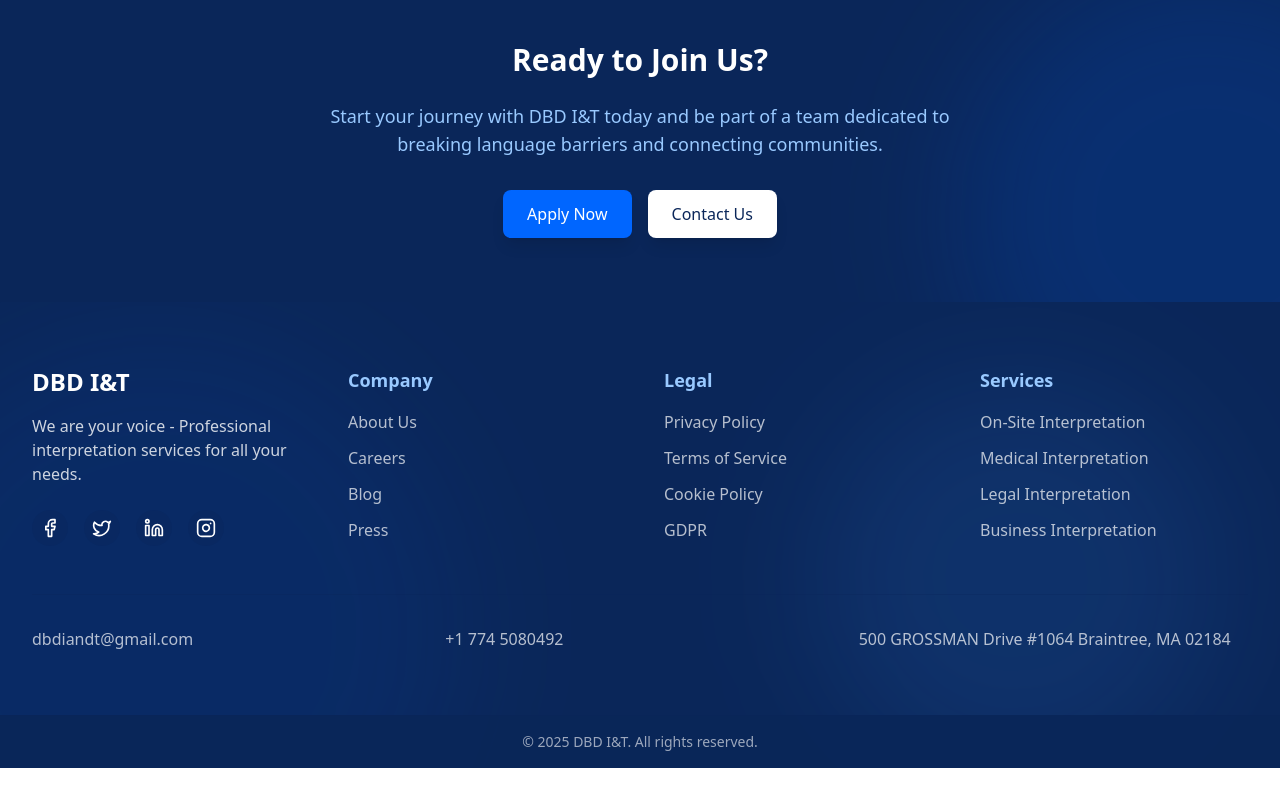
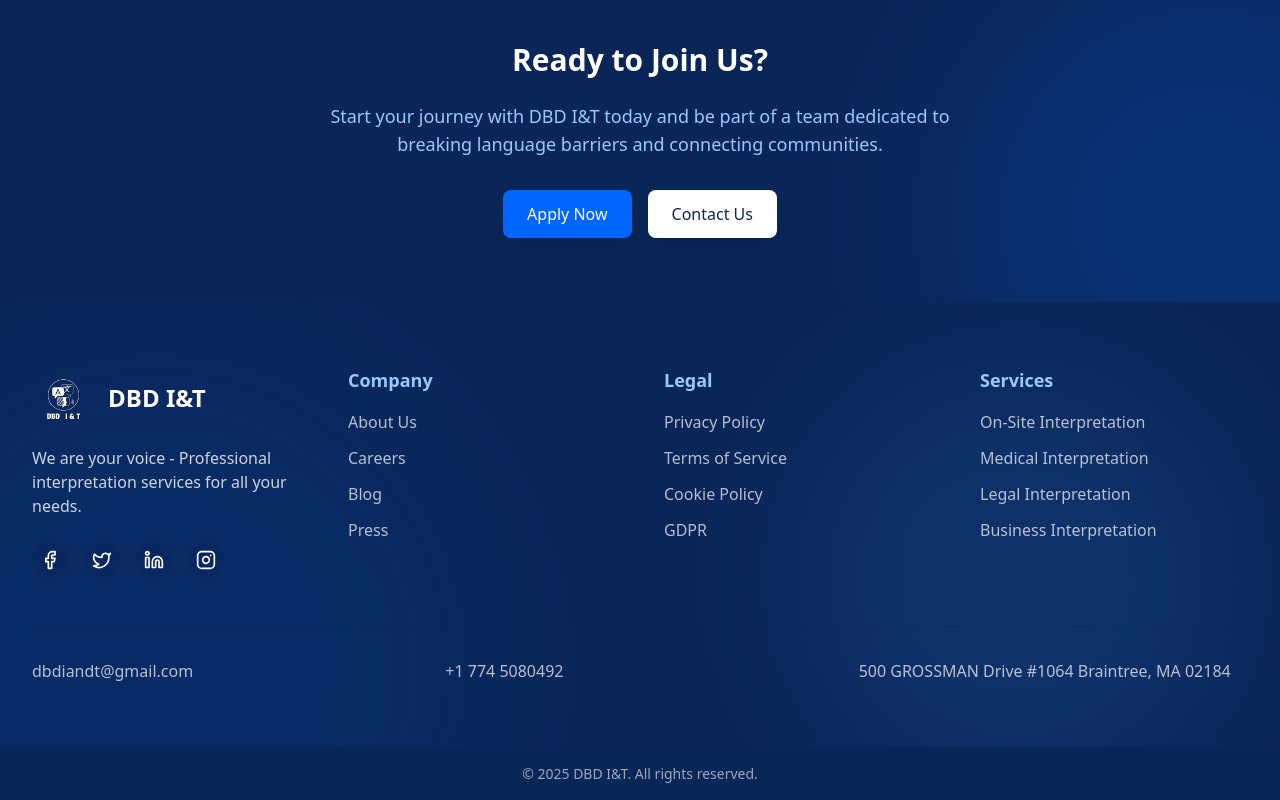
Before and after one commit to josephsamijona/ubiquitous-doodle, a React (Vite) app: page /careers in a window 1280 px wide. Shown: the part 1950-2750 px from the top of the page. Before the commit the page ends 2718 px from the top, so only its background shows below. Built offline with nearby package versions, Linux system fonts and the light colour scheme.

Commit message:
thank you GOD

```diff
--- a/src/components/Footer.jsx
+++ b/src/components/Footer.jsx
@@ -1,5 +1,6 @@
 import React from 'react';
 import { Facebook, Twitter, Linkedin, Instagram } from 'lucide-react';
+import logo from '../assets/images/logo.png'; // Import du logo
 
 const Footer = () => {
   const currentYear = new Date().getFullYear();
@@ -56,10 +57,17 @@
       {/* Main Footer Content */}
       <div className="container-fluid py-12 lg:py-16 relative z-10">
         <div className="grid grid-cols-1 lg:grid-cols-4 gap-12">
-          {/* Company Info */}
+          {/* Company Info with Logo */}
           <div className="lg:col-span-1">
             <div className="mb-6">
-              <h2 className="text-2xl font-bold mb-4">DBD I&T</h2>
+              <div className="flex items-center mb-4">
+                <img
+                  src={logo}
+                  alt="DBD I&T Logo"
+                  className="h-16 w-auto mr-3"
+                />
+                <h2 className="text-2xl font-bold">DBD I&T</h2>
+              </div>
               <p className="text-text-light/80">
                 We are your voice - Professional interpretation services for all your needs.
               </p>
```
Also changed, not shown: src/assets/images/conference-interpreting2.jpg (added).
